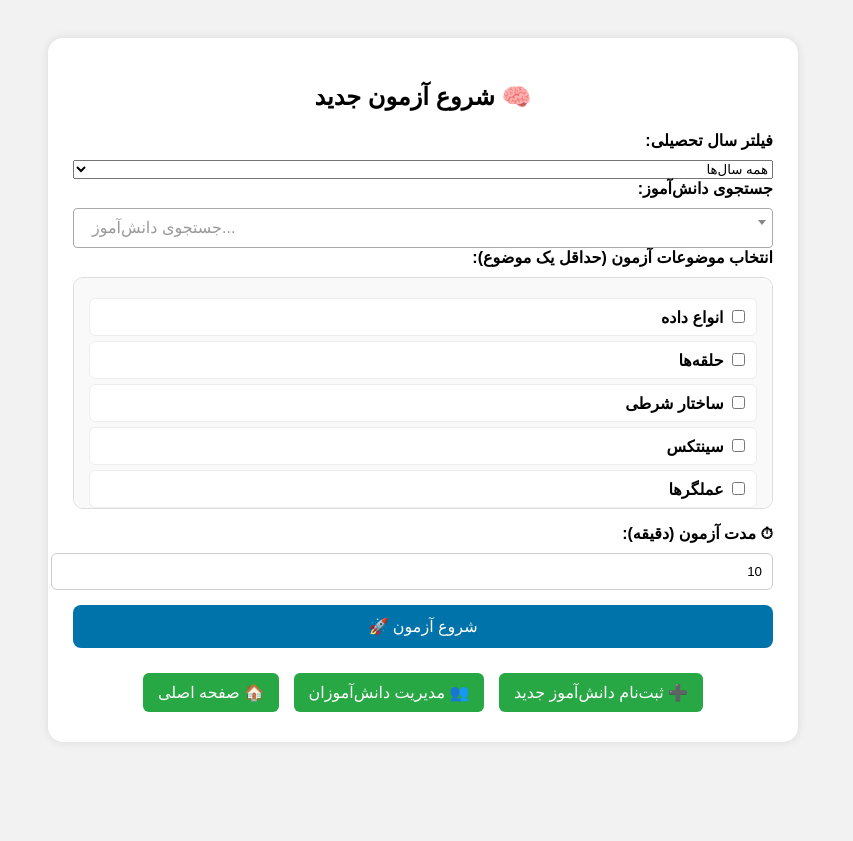
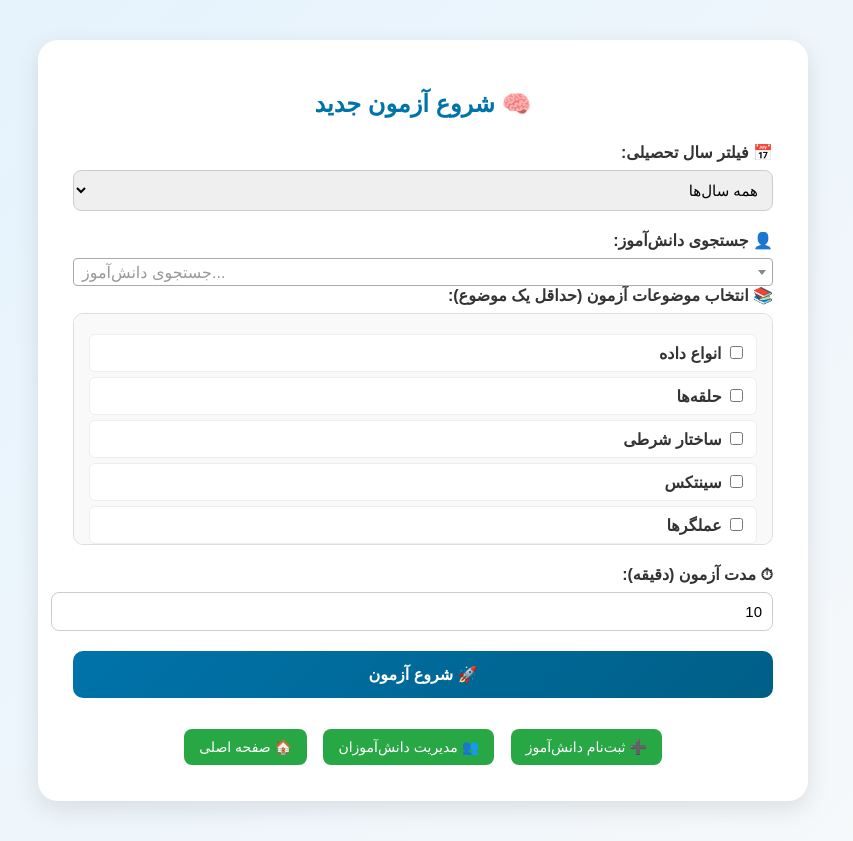
Before and after one commit to secad135/quiz, a PHP site: page /start_quiz.php in a window 1280 px wide. Shown: the whole page, without its empty margins (217-1070 px from the left). Before the commit the page ends 742 px from the top, so only its background shows below. Run offline with PHP 8.4, Linux system fonts and the light colour scheme; data comes from the database, SQL or seed files in the repository; some libraries are stand-ins or nearby versions.

Commit message:
css updates

```diff
--- a/start_quiz.php
+++ b/start_quiz.php
@@ -1,8 +1,6 @@
 <?php
 require 'db.php';
-
 session_start();
-require 'db.php';
 
 // اگر فرم ارسال شده
 if ($_SERVER['REQUEST_METHOD'] === 'POST') {
@@ -17,9 +15,6 @@ if ($_SERVER['REQUEST_METHOD'] === 'POST') {
     }
 }
 
-// دریافت موضوعات برای فرم
-$topics = $conn->query("SELECT id, name FROM topics ORDER BY name ASC");
-
 // دریافت موضوعات
 $topics = $conn->query("SELECT id, name FROM topics ORDER BY name ASC");
 ?>
@@ -29,8 +24,6 @@ $topics = $conn->query("SELECT id, name FROM topics ORDER BY name ASC");
 <head>
 <meta charset="UTF-8">
 <title>شروع آزمون جدید</title>
-
-<!-- لینک‌های Select2 -->
 <link href="https://cdn.jsdelivr.net/npm/select2@4.1.0-rc.0/dist/css/select2.min.css" rel="stylesheet" />
 <script src="https://cdn.jsdelivr.net/npm/jquery@3.6.0/dist/jquery.min.js"></script>
 <script src="https://cdn.jsdelivr.net/npm/select2@4.1.0-rc.0/dist/js/select2.min.js"></script>
@@ -38,70 +31,89 @@ $topics = $conn->query("SELECT id, name FROM topics ORDER BY name ASC");
 <style>
 body {
     direction: rtl;
-    font-family: sans-serif;
-    background: #f2f2f2;
-    padding: 30px;
+    font-family: "Vazir", sans-serif;
+    background: linear-gradient(135deg, #e3f2fd, #f8f9fa);
+    margin: 0;
+    padding: 0;
 }
 .container {
     max-width: 700px;
-    margin: auto;
-    background: white;
-    padding: 25px;
-    border-radius: 15px;
-    box-shadow: 0 0 10px rgba(0, 0, 0, 0.1);
+    margin: 40px auto;
+    background: #fff;
+    padding: 30px 35px;
+    border-radius: 20px;
+    box-shadow: 0 8px 25px rgba(0, 0, 0, 0.1);
+}
+h2 {
+    text-align: center;
+    color: #0073aa;
+    margin-bottom: 25px;
 }
 label {
     display: block;
-    margin-bottom: 10px;
+    margin-bottom: 8px;
     font-weight: bold;
+    color: #333;
 }
-.select2-container--default .select2-selection--single {
-    height: 40px;
-    padding: 5px 10px;
+select, input[type="number"] {
+    width: 100%;
+    padding: 10px;
+    border: 1px solid #ccc;
+    border-radius: 8px;
+    margin-bottom: 20px;
+    font-size: 15px;
 }
 .checkbox-list {
     border: 1px solid #ddd;
     padding: 15px;
     border-radius: 10px;
     background: #f9f9f9;
-    margin-bottom: 15px;
+    margin-bottom: 20px;
     max-height: 200px;
     overflow-y: auto;
 }
 .checkbox-list label {
     display: block;
-    padding: 8px;
+    padding: 8px 10px;
     margin: 5px 0;
     background: white;
     border-radius: 6px;
     border: 1px solid #eee;
+    transition: background 0.3s ease;
 }
-.checkbox-list label:hover { background: #f0f8ff; }
+.checkbox-list label:hover { background: #eaf6ff; }
+
 button {
-    background: #0073aa;
+    background: linear-gradient(135deg, #0073aa, #005f87);
     color: white;
     border: none;
-    padding: 12px 20px;
-    border-radius: 8px;
+    padding: 14px 20px;
+    border-radius: 10px;
     font-size: 16px;
     cursor: pointer;
     width: 100%;
+    font-weight: bold;
+    transition: all 0.3s ease;
 }
-button:hover { background: #005f87; }
+button:hover { background: linear-gradient(135deg, #006194, #004f70); }
+
 .links {
     text-align: center;
-    margin-top: 20px;
+    margin-top: 25px;
 }
 .links a {
     display: inline-block;
-    margin: 5px;
+    margin: 6px;
     padding: 10px 15px;
     background: #28a745;
     color: white;
     text-decoration: none;
-    border-radius: 6px;
+    border-radius: 8px;
+    font-size: 14px;
+    transition: background 0.3s ease;
 }
 .links a:hover { background: #218838; }
+
 .error {
     color: #dc3545;
     text-align: center;
@@ -110,15 +122,28 @@ button:hover { background: #005f87; }
     background: #f8d7da;
     border-radius: 6px;
 }
+
+@media (max-width: 600px) {
+    .container {
+        padding: 20px;
+        margin: 20px;
+    }
+    button {
+        font-size: 15px;
+    }
+}
 </style>
 </head>
 <body>
+
 <div class="container">
-    <h2 style="text-align:center;">🧠 شروع آزمون جدید</h2>
+    <h2>🧠 شروع آزمون جدید</h2>
+
+    <?php if (isset($error)) echo "<div class='error'>$error</div>"; ?>
 
     <form method="post" onsubmit="return validateForm()">
-        <label>فیلتر سال تحصیلی:</label>
-        <select id="year-filter" style="width:100%">
+        <label>📅 فیلتر سال تحصیلی:</label>
+        <select id="year-filter">
             <option value="">همه سال‌ها</option>
             <?php
             $years = $conn->query("SELECT DISTINCT academic_year FROM students ORDER BY academic_year DESC");
@@ -128,62 +153,52 @@ button:hover { background: #005f87; }
             ?>
         </select>
 
-        <label>جستجوی دانش‌آموز:</label>
-        <select id="student-select" name="student_id" style="width:100%" required></select>
+        <label>👤 جستجوی دانش‌آموز:</label>
+        <select id="student-select" name="student_id" required></select>
 
-        <label>انتخاب موضوعات آزمون (حداقل یک موضوع):</label>
+        <label>📚 انتخاب موضوعات آزمون (حداقل یک موضوع):</label>
         <div class="checkbox-list">
-            <?php
-            $topics->data_seek(0);
-            while ($t = $topics->fetch_assoc()):
-            ?>
-            <label>
-                <input type="checkbox" name="topics[]" value="<?= $t['id'] ?>">
-                <?= htmlspecialchars($t['name']) ?>
-            </label>
+            <?php while ($t = $topics->fetch_assoc()): ?>
+                <label>
+                    <input type="checkbox" name="topics[]" value="<?= $t['id'] ?>"> <?= htmlspecialchars($t['name']) ?>
+                </label>
             <?php endwhile; ?>
         </div>
 
-        <!-- 🕒 محدوده زمانی آزمون -->
         <label>⏱ مدت آزمون (دقیقه):</label>
-        <input type="number" name="duration" min="1" max="99" value="10" required
-               style="width:100%; padding:10px; border:1px solid #ccc; border-radius:6px; margin-bottom:15px;">
+        <input type="number" name="duration" min="1" max="99" value="10" required>
 
-        <button type="submit">شروع آزمون 🚀</button>
+        <button type="submit">🚀 شروع آزمون</button>
     </form>
 
     <div class="links">
-        <a href="register_student.php">➕ ثبت‌نام دانش‌آموز جدید</a>
+        <a href="register_student.php">➕ ثبت‌نام دانش‌آموز</a>
         <a href="manage_students.php">👥 مدیریت دانش‌آموزان</a>
         <a href="index.php">🏠 صفحه اصلی</a>
     </div>
 </div>
 
 <script>
-// فعال کردن Select2 با AJAX
+// فعال‌سازی Select2 با جستجو و فیلتر سال
 $('#student-select').select2({
     placeholder: "جستجوی دانش‌آموز...",
     ajax: {
         url: 'search_students.php',
         dataType: 'json',
         delay: 250,
-        data: function(params) {
-            return {
-                term: params.term || '',
-                year: $('#year-filter').val()
-            };
-        },
-        processResults: function(data) {
-            return { results: data };
-        },
+        data: params => ({
+            term: params.term || '',
+            year: $('#year-filter').val()
+        }),
+        processResults: data => ({ results: data }),
         cache: true
     },
     minimumInputLength: 1
 });
 
-// تغییر سال فیلتر
+// تغییر فیلتر سال → ریست انتخاب
 $('#year-filter').on('change', function() {
-    $('#student-select').val(null).trigger('change'); // پاک کردن انتخاب فعلی
+    $('#student-select').val(null).trigger('change');
 });
 
 // بررسی حداقل انتخاب موضوع
```
Also changed, not shown: quiz.php (+8 -0 lines).
